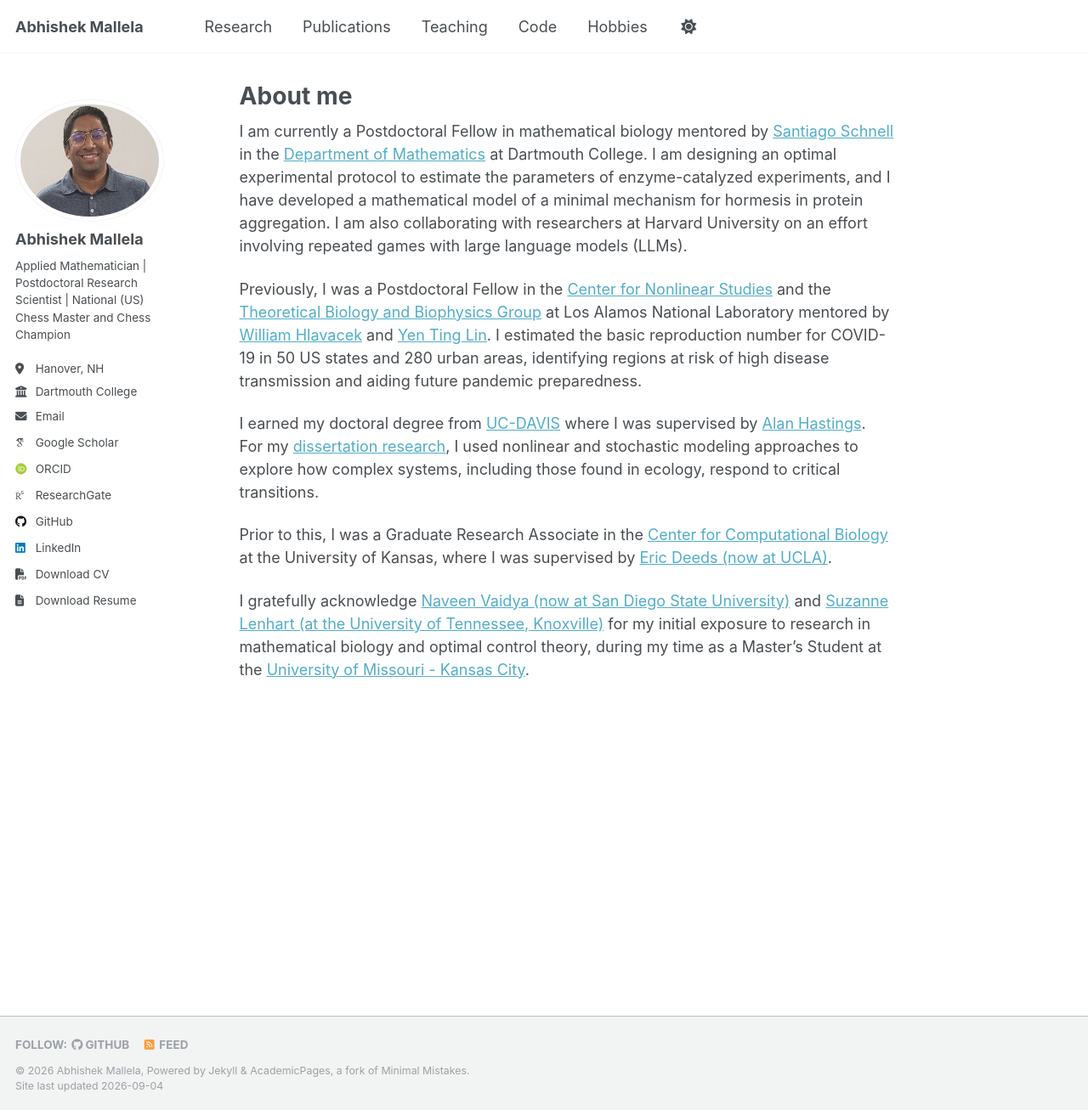
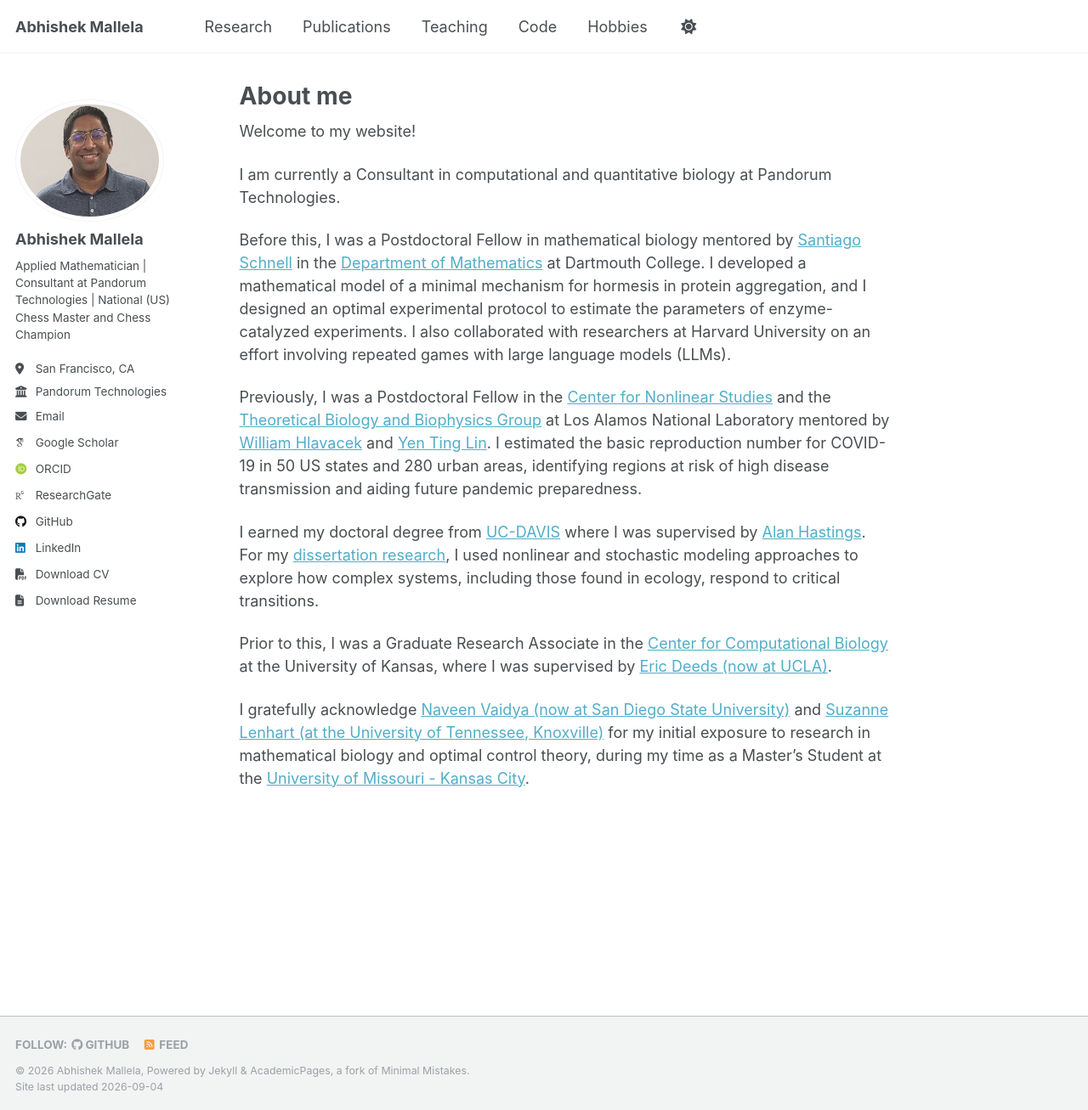
Before and after one commit to dynova/dynova.github.io, a Jekyll site: the page built from _pages/about.md, in a window 1280 px wide and 1307 px high. Shown: the whole window at 85% size. Built offline with Jekyll 4.4.1, drawn with Linux system fonts in a browser that asks for light colours; some web fonts are replaced.

Commit message:
Updated resume, CV, and landing page

```diff
--- a/_config.yml
+++ b/_config.yml
@@ -11,7 +11,7 @@ locale                   : "en-US"
 title                    : "Abhishek Mallela"
 title_separator          : "-"
 name                     : &name "Abhishek Mallela"
-description              : &description "Applied Mathematician | Postdoctoral Research Scientist | National (US) Chess Master and Chess Champion"
+description              : &description "Applied Mathematician | Consultant at Pandorum Technologies | National (US) Chess Master and Chess Champion"
 url                      : https://dynova.github.io # the base hostname & protocol for your site e.g. "https://[your GitHub username].github.io" or if you already have some other page hosted on Github then use "https://[your GitHub username].github.io/[Your Repo Name]"
 baseurl                  : "" # the subpath of your site, e.g. "/blog"
 repository               : "dynova/academicpages.github.io"
@@ -24,9 +24,9 @@ author:
   avatar           : "profile.png"
   name             : "Abhishek Mallela"
   pronouns         : # example: "she/her"
-  bio              : "Applied Mathematician | Postdoctoral Research Scientist | National (US) Chess Master and Chess Champion"
-  location         : "Hanover, NH"
-  employer         : "Dartmouth College"
+  bio              : "Applied Mathematician | Consultant at Pandorum Technologies | National (US) Chess Master and Chess Champion"
+  location         : "San Francisco, CA"
+  employer         : "Pandorum Technologies"
   uri              : # URL
   email            : "abhishek.mallela@gmail.com"
 
--- a/_pages/about.md
+++ b/_pages/about.md
@@ -8,7 +8,11 @@ redirect_from:
   - /about.html
 ---
 
-I am currently a Postdoctoral Fellow in mathematical biology mentored by [Santiago Schnell](https://faculty-directory.dartmouth.edu/santiago-schnell) in the [Department of Mathematics](https://math.dartmouth.edu) at Dartmouth College. I am designing an optimal experimental protocol to estimate the parameters of enzyme-catalyzed experiments, and I have developed a mathematical model of a minimal mechanism for hormesis in protein aggregation. I am also collaborating with researchers at Harvard University on an effort involving repeated games with large language models (LLMs).
+Welcome to my website!
+
+I am currently a Consultant in computational and quantitative biology at Pandorum Technologies.
+
+Before this, I was a Postdoctoral Fellow in mathematical biology mentored by [Santiago Schnell](https://faculty-directory.dartmouth.edu/santiago-schnell) in the [Department of Mathematics](https://math.dartmouth.edu) at Dartmouth College. I developed a mathematical model of a minimal mechanism for hormesis in protein aggregation, and I designed an optimal experimental protocol to estimate the parameters of enzyme-catalyzed experiments. I also collaborated with researchers at Harvard University on an effort involving repeated games with large language models (LLMs).
 
 Previously, I was a Postdoctoral Fellow in the [Center for Nonlinear Studies](https://cnls.lanl.gov/external//people/Abhishek_Mallela.php) and the [Theoretical Biology and Biophysics Group](https://www.lanl.gov/engage/organizations/aldsct/theoretical/tbb) at Los Alamos National Laboratory mentored by [William Hlavacek](https://scholar.google.com/citations?user=DdpCclEAAAAJ&hl=en) and [Yen Ting Lin](https://scholar.google.com/citations?user=wUhVn34AAAAJ&hl=en). I estimated the basic reproduction number for COVID-19 in 50 US states and 280 urban areas, identifying regions at risk of high disease transmission and aiding future pandemic preparedness.
 
```
Also changed, not shown: 3 other files.
